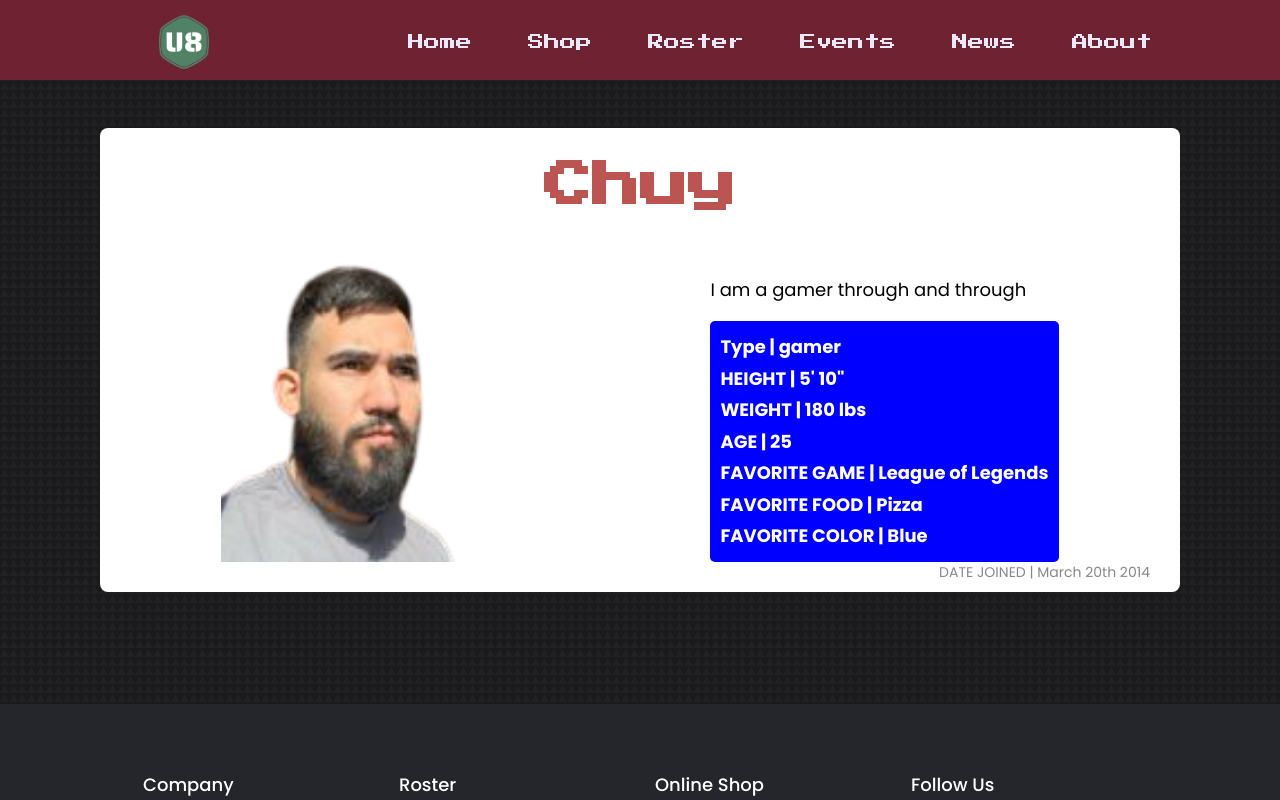
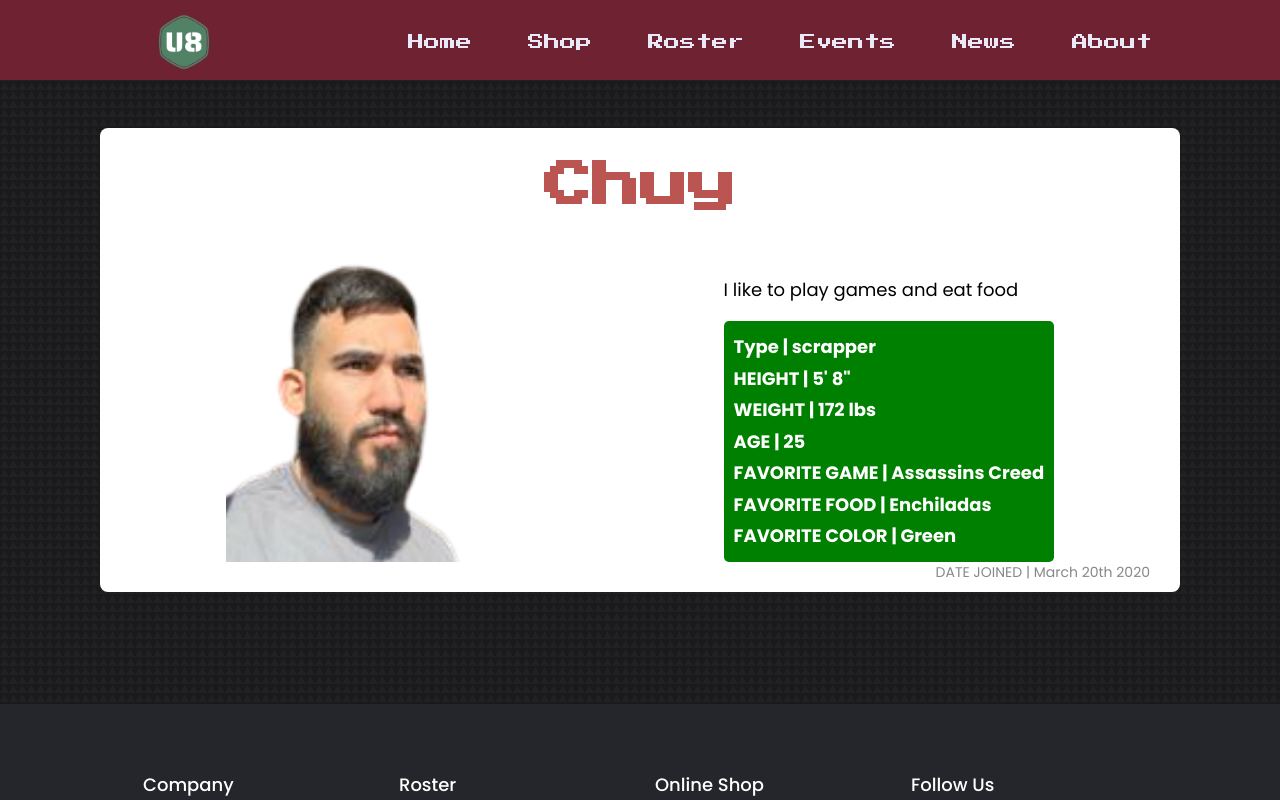
Before and after one commit to ChrisCarteno/u8gamers, a React (Create React App) app: page /roster/chuy in a window 1280 px wide. Shown: the top 800 px of the page. Built offline with nearby package versions, Linux system fonts and the light colour scheme.

Commit message:
adding to CHuy's proflie

```diff
--- a/src/components/GamerProfile.jsx
+++ b/src/components/GamerProfile.jsx
@@ -57,16 +57,16 @@ const GamerProfile = () => {
     {
       id: 3,
       gamer: 'Chuy',
-      excerpt: `I am a gamer through and through`,
-      joindate: 'March 20th 2014',
+      excerpt: `I like to play games and eat food`,
+      joindate: 'March 20th 2020',
       image: uCHuy,
-      type: 'gamer',
-      height: '5\' 10\"',
-      weight: '180 lbs',
+      type: 'scrapper',
+      height: '5\' 8\"',
+      weight: '172 lbs',
       age: '25',
-      favgame: 'League of Legends',
-      favfood: 'Pizza',
-      favcolor: 'Blue'
+      favgame: 'Assassins Creed',
+      favfood: 'Enchiladas',
+      favcolor: 'Green'
     },
     {
       id: 4,
```
